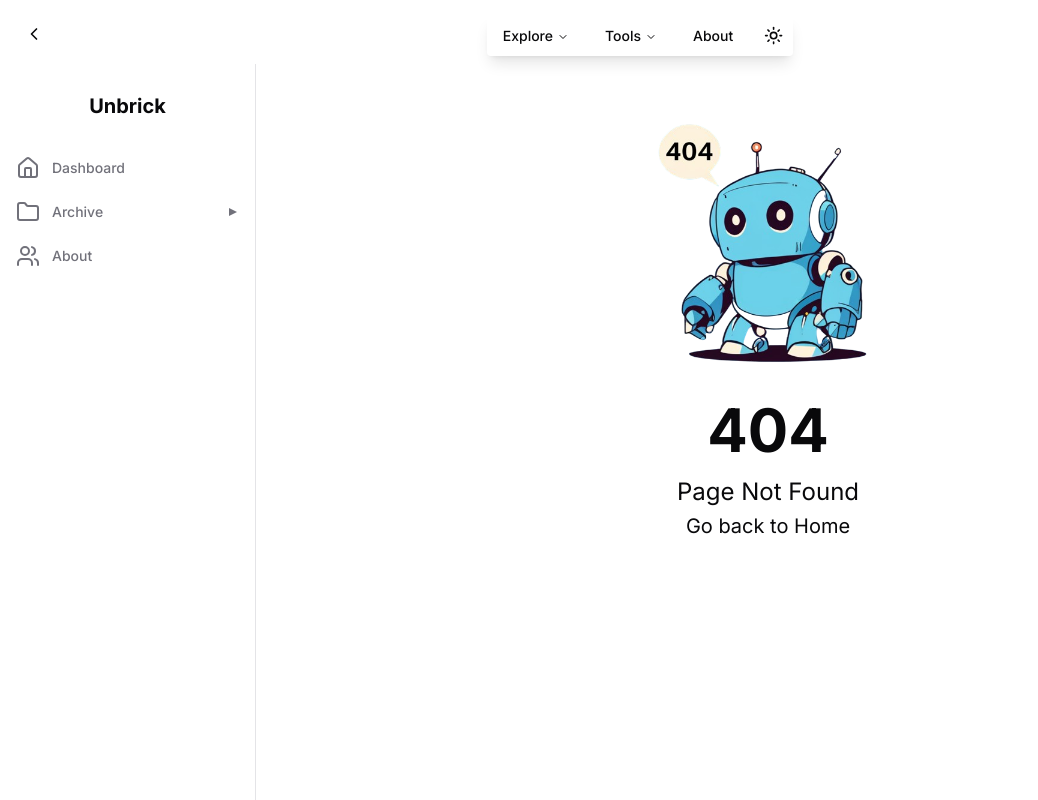
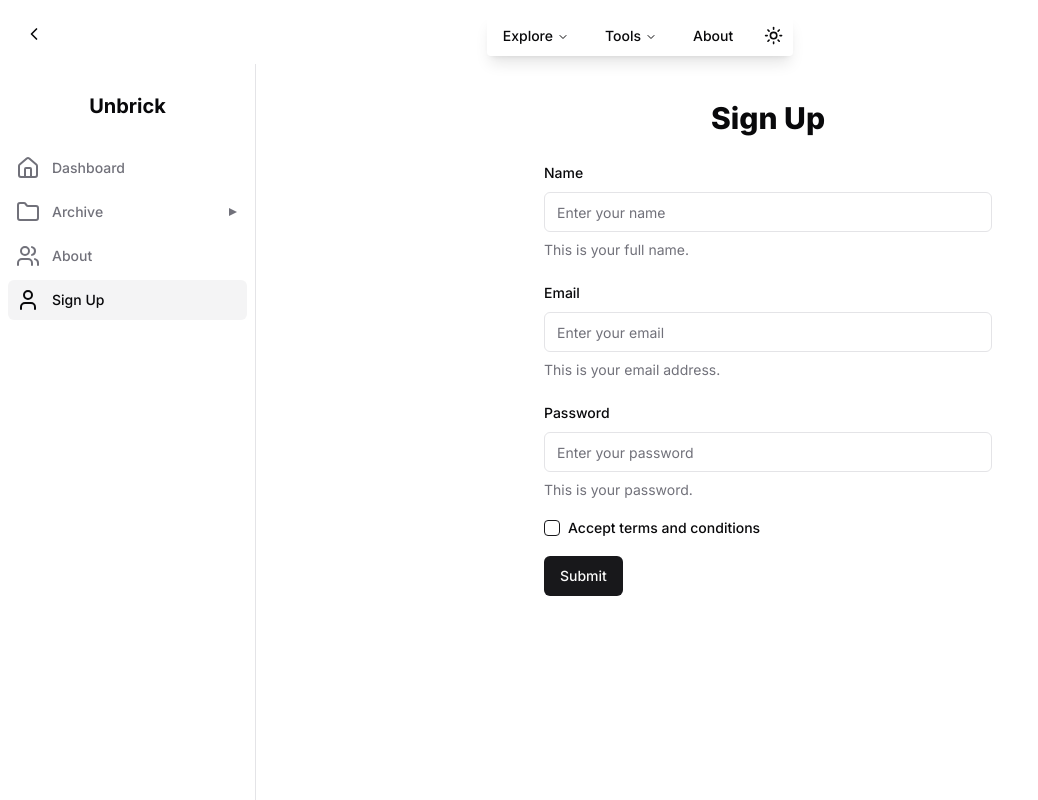
Before and after one commit to deveduar/todo-app, a Next.js app: page /signup in a window 1280 px wide. Before the commit this address had no page. Shown: the whole page, without its empty margins (0-1038 px from the left). Built offline with nearby package versions, Linux system fonts and the light colour scheme.

Commit message:
SignUp Page

```diff
--- a/package.json
+++ b/package.json
@@ -10,6 +10,7 @@
   },
   "dependencies": {
     "@hookform/resolvers": "^3.9.0",
+    "@radix-ui/react-checkbox": "^1.1.1",
     "@radix-ui/react-collapsible": "^1.1.0",
     "@radix-ui/react-dropdown-menu": "^2.1.1",
     "@radix-ui/react-label": "^2.1.0",
--- a/src/app/page.tsx
+++ b/src/app/page.tsx
@@ -1,6 +1,5 @@
 import { MyCard } from "@/components/card";
 import CustomForm from '@/components/form';
-import EmailForm from '@/components/form-email';
 
 export default function Home() {
   return (
@@ -10,7 +9,6 @@ export default function Home() {
             <CustomForm />
             <h2 className="mt-6 text-center text-3xl font-extrabold ">Login</h2>
 
-            <EmailForm />
       </div>
       <div className="flex flex-wrap gap-4 justify-center items-center pt-5">
         <MyCard />
--- /dev/null
+++ b/src/app/signup/layout.tsx
@@ -0,0 +1,10 @@
+
+import { ReactNode } from "react";
+
+export default function SignupLayout({ children }: { children: ReactNode }) {
+  return (
+
+      <main className="flex flex-1 flex-col pr-7 pl-7">{children}</main>
+
+  );
+}
--- /dev/null
+++ b/src/app/signup/page.tsx
@@ -0,0 +1,14 @@
+// import { Post } from "@/components/post"
+import React from 'react';
+import EmailForm from '@/components/form-email';
+
+export default function SignupPage() {
+    return (
+        <div className="flex justify-center items-center ">
+            <div className="w-full max-w-md">
+                <h2 className="mb-6 text-center text-3xl font-extrabold">Sign Up</h2>
+                <EmailForm />
+            </div>
+        </div>
+    );
+}
--- /dev/null
+++ b/src/components/alert.tsx
@@ -0,0 +1,18 @@
+import { Terminal } from "lucide-react";
+import { Alert, AlertDescription, AlertTitle } from "@/components/ui/alert";
+
+interface AlertDemoProps {
+  title: string;
+  description: string;
+  type: "success" | "error";
+}
+
+export const AlertDemo: React.FC<AlertDemoProps> = ({ title, description, type }) => {
+  return (
+    <Alert className={type === "success" ? "text-green-600" : "text-red-600"}>
+      <Terminal className="h-4 w-4" />
+      <AlertTitle>{title}</AlertTitle>
+      <AlertDescription>{description}</AlertDescription>
+    </Alert>
+  );
+};
--- a/src/components/form-email.tsx
+++ b/src/components/form-email.tsx
@@ -16,11 +16,17 @@ import {
   FormMessage,
 } from "@/components/ui/form";
 import { Input } from "@/components/ui/input";
+import { Checkbox } from "@/components/ui/checkbox";
+import { Label } from "@/components/ui/label";
 
 // Define el esquema usando zod
 const formSchema = z.object({
   name: z.string().min(1, "Name is required"),
   email: z.string().email("Invalid email address"),
+  password: z.string().min(6, "Password must be at least 6 characters long"),
+  terms: z.boolean().refine(val => val === true, {
+    message: "You must accept the terms and conditions",
+  }),
 });
 
 // Define el tipo de datos del formulario
@@ -68,7 +74,7 @@ const EmailForm: React.FC = () => {
 
   return (
     <Form {...form}>
-      <form onSubmit={form.handleSubmit(onSubmit)} className="space-y-8">
+      <form onSubmit={form.handleSubmit(onSubmit)} className="space-y-5 ">
         {error && <div style={{ color: 'red' }}>{error}</div>}
 
         <FormField
@@ -105,6 +111,41 @@ const EmailForm: React.FC = () => {
           )}
         />
 
+        <FormField
+          control={form.control}
+          name="password"
+          render={({ field }) => (
+            <FormItem>
+              <FormLabel>Password</FormLabel>
+              <FormControl>
+                <Input type="password" placeholder="Enter your password" {...field} />
+              </FormControl>
+              <FormDescription>
+                This is your password.
+              </FormDescription>
+              <FormMessage />
+            </FormItem>
+          )}
+        />
+
+        <FormField
+          control={form.control}
+          name="terms"
+          render={({ field }) => (
+            <FormItem>
+              <div className="flex items-center space-x-2">
+                <Checkbox
+                  id="terms"
+                  checked={field.value}
+                  onCheckedChange={field.onChange}
+                />
+                <Label htmlFor="terms">Accept terms and conditions</Label>
+              </div>
+              <FormMessage />
+            </FormItem>
+          )}
+        />
+
         <Button type="submit" disabled={isLoading}>
           {isLoading ? 'Loading...' : 'Submit'}
         </Button>
--- a/src/components/form.tsx
+++ b/src/components/form.tsx
@@ -1,4 +1,4 @@
-"use client";
+'use client';
 
 import React, { useState } from 'react';
 import { useForm } from 'react-hook-form';
@@ -16,6 +16,7 @@ import {
   FormMessage,
 } from "@/components/ui/form";
 import { Input } from "@/components/ui/input";
+import { AlertDemo } from "@/components/alert";
 
 // Define el esquema usando zod
 const formSchema = z.object({
@@ -66,7 +67,7 @@ const CustomForm: React.FC = () => {
 
   return (
     <Form {...form}>
-      <form onSubmit={form.handleSubmit(onSubmit)} className="space-y-8">
+      <form onSubmit={form.handleSubmit(onSubmit)} className="space-y-8 py-7">
         <FormField
           control={form.control}
           name="title"
@@ -118,12 +119,12 @@ const CustomForm: React.FC = () => {
           )}
         />
 
-        <Button type="submit">Submit</Button>
+        <Button type="submit" >Submit</Button>
       </form>
 
       {/* Mostrar mensaje de éxito o error */}
-      {message && <div className="mt-4 text-green-600">{message}</div>}
-      {error && <div className="mt-4 text-red-600">{error}</div>}
+      {message && <AlertDemo  title="Success" description={message} type="success" />}
+      {error && <AlertDemo title="Error" description={error} type="error" />}
     </Form>
   );
 };
--- a/src/components/sidebar.tsx
+++ b/src/components/sidebar.tsx
@@ -4,7 +4,7 @@ import React from 'react';
 import Link from 'next/link';
 import { usePathname } from 'next/navigation'; // Importa usePathname para obtener la ruta actual
 import { Collapsible, CollapsibleContent, CollapsibleTrigger } from "@/components/ui/collapsible";
-import { Calendar as CalendarIcon, BarChart as ChartBarIcon, Folder as FolderIcon, Home as HomeIcon, Inbox as InboxIcon, Users as UsersIcon } from 'lucide-react';
+import { Calendar as CalendarIcon, BarChart as ChartBarIcon, Folder as FolderIcon, Home as HomeIcon, Inbox as InboxIcon, Users as UsersIcon, User as UserIcon } from 'lucide-react';
 
 type NavigationItem = {
   name: string;
@@ -32,6 +32,12 @@ const navigation: NavigationItem[] = [
     icon: UsersIcon,
     current: false,
     href: '/about',
+  },
+  {
+    name: 'Sign Up',
+    icon: UserIcon,
+    current: false,
+    href: '/signup',
   },
   // Resto de los elementos...
 ];
--- /dev/null
+++ b/src/components/ui/alert.tsx
@@ -0,0 +1,59 @@
+import * as React from "react"
+import { cva, type VariantProps } from "class-variance-authority"
+
+import { cn } from "@/lib/utils"
+
+const alertVariants = cva(
+  "relative w-full rounded-lg border p-4 [&>svg~*]:pl-7 [&>svg+div]:translate-y-[-3px] [&>svg]:absolute [&>svg]:left-4 [&>svg]:top-4 [&>svg]:text-foreground",
+  {
+    variants: {
+      variant: {
+        default: "bg-background text-foreground",
+        destructive:
+          "border-destructive/50 text-destructive dark:border-destructive [&>svg]:text-destructive",
+      },
+    },
+    defaultVariants: {
+      variant: "default",
+    },
+  }
+)
+
+const Alert = React.forwardRef<
+  HTMLDivElement,
+  React.HTMLAttributes<HTMLDivElement> & VariantProps<typeof alertVariants>
+>(({ className, variant, ...props }, ref) => (
+  <div
+    ref={ref}
+    role="alert"
+    className={cn(alertVariants({ variant }), className)}
+    {...props}
+  />
+))
+Alert.displayName = "Alert"
+
+const AlertTitle = React.forwardRef<
+  HTMLParagraphElement,
+  React.HTMLAttributes<HTMLHeadingElement>
+>(({ className, ...props }, ref) => (
+  <h5
+    ref={ref}
+    className={cn("mb-1 font-medium leading-none tracking-tight", className)}
+    {...props}
+  />
+))
+AlertTitle.displayName = "AlertTitle"
+
+const AlertDescription = React.forwardRef<
+  HTMLParagraphElement,
+  React.HTMLAttributes<HTMLParagraphElement>
+>(({ className, ...props }, ref) => (
+  <div
+    ref={ref}
+    className={cn("text-sm [&_p]:leading-relaxed", className)}
+    {...props}
+  />
+))
+AlertDescription.displayName = "AlertDescription"
+
+export { Alert, AlertTitle, AlertDescription }
--- /dev/null
+++ b/src/components/ui/checkbox.tsx
@@ -0,0 +1,30 @@
+"use client"
+
+import * as React from "react"
+import * as CheckboxPrimitive from "@radix-ui/react-checkbox"
+import { Check } from "lucide-react"
+
+import { cn } from "@/lib/utils"
+
+const Checkbox = React.forwardRef<
+  React.ElementRef<typeof CheckboxPrimitive.Root>,
+  React.ComponentPropsWithoutRef<typeof CheckboxPrimitive.Root>
+>(({ className, ...props }, ref) => (
+  <CheckboxPrimitive.Root
+    ref={ref}
+    className={cn(
+      "peer h-4 w-4 shrink-0 rounded-sm border border-primary ring-offset-background focus-visible:outline-none focus-visible:ring-2 focus-visible:ring-ring focus-visible:ring-offset-2 disabled:cursor-not-allowed disabled:opacity-50 data-[state=checked]:bg-primary data-[state=checked]:text-primary-foreground",
+      className
+    )}
+    {...props}
+  >
+    <CheckboxPrimitive.Indicator
+      className={cn("flex items-center justify-center text-current")}
+    >
+      <Check className="h-4 w-4" />
+    </CheckboxPrimitive.Indicator>
+  </CheckboxPrimitive.Root>
+))
+Checkbox.displayName = CheckboxPrimitive.Root.displayName
+
+export { Checkbox }
```
Also changed, not shown: 1 other file (tests, documents, lock files or other folders).
